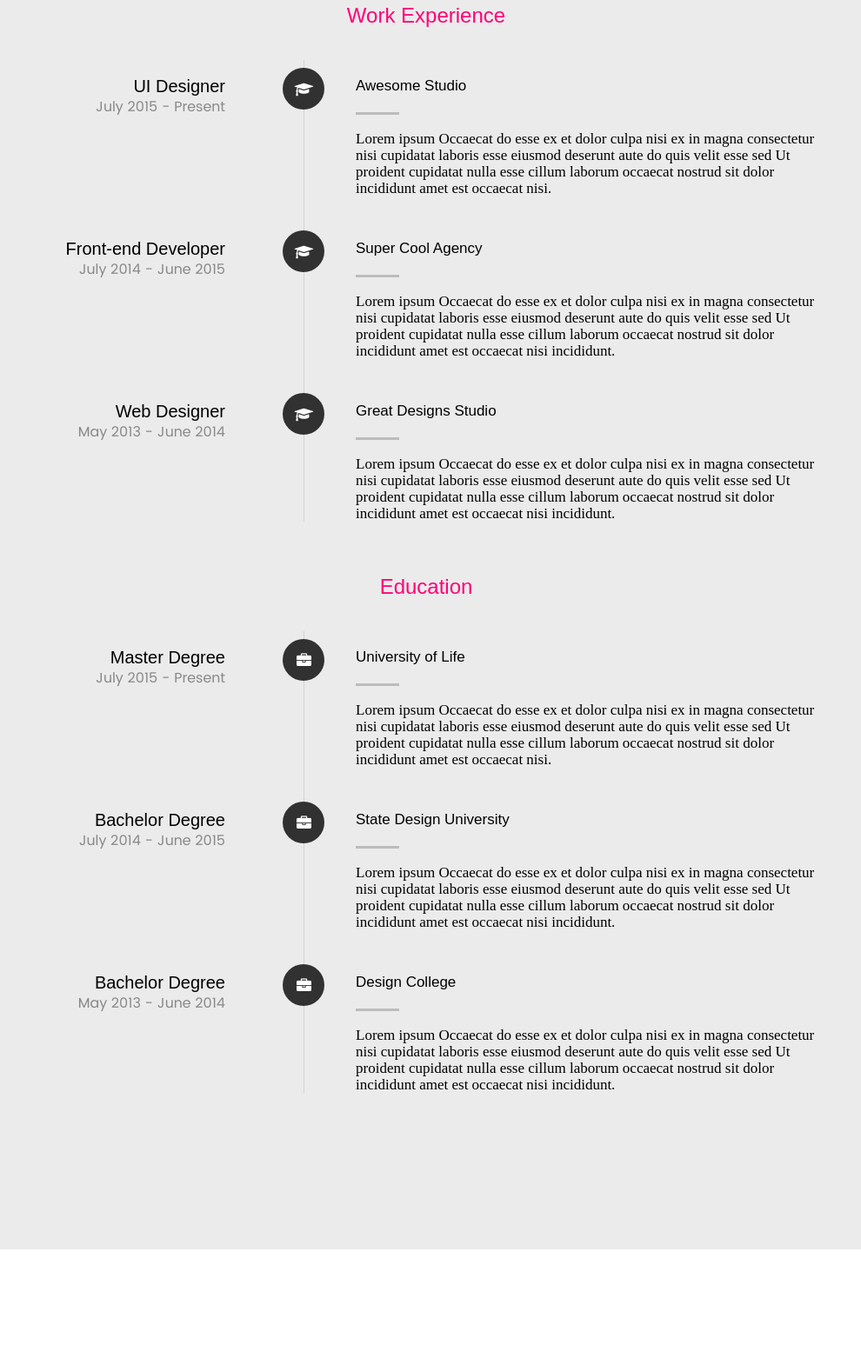
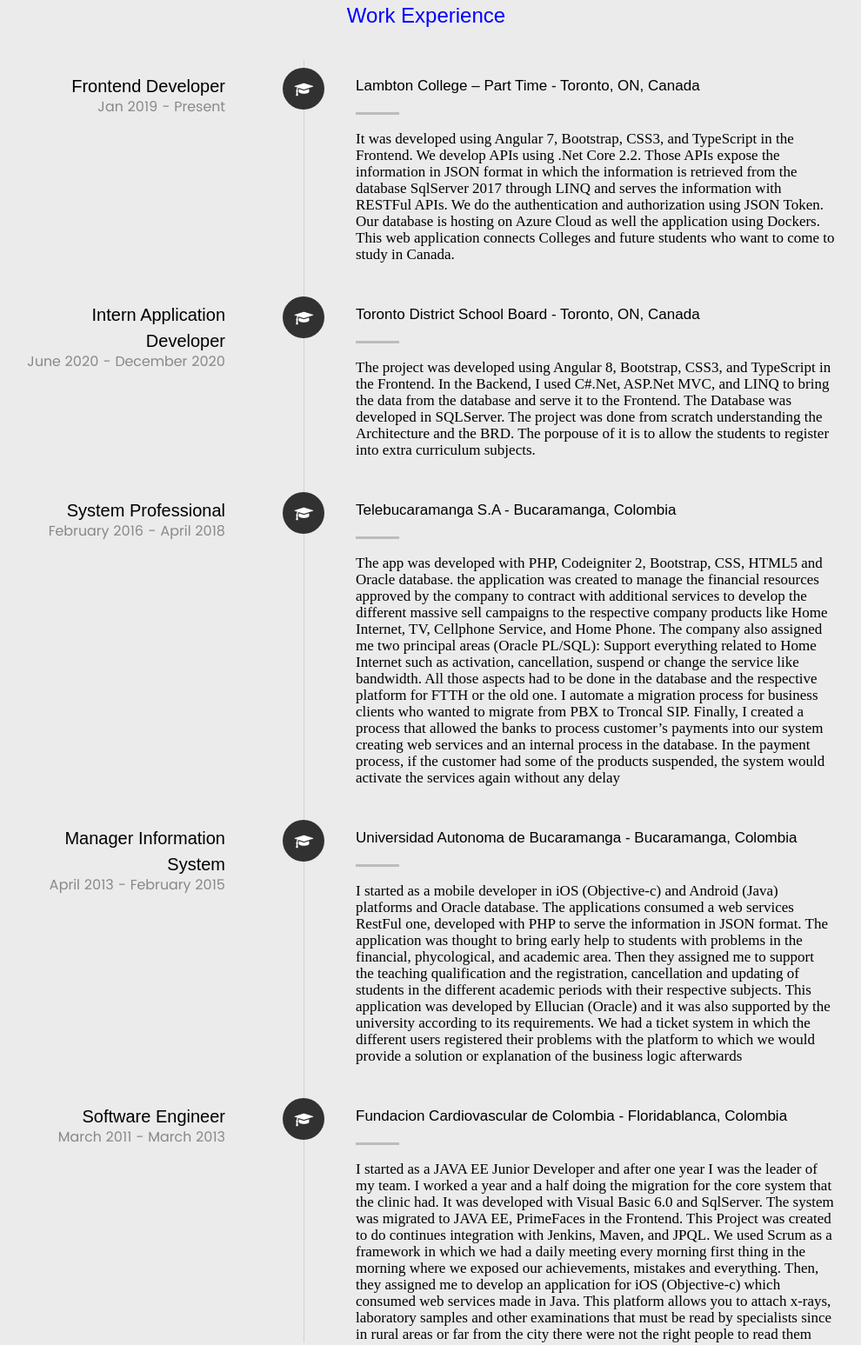
Before and after one commit to dieguits/resumeDiego, a plain HTML site: page index.html in a window 1280 px wide. Shown: the part 2541-4088 px from the top of the page at 87% size, without its empty margins (150-1140 px from the left). Drawn offline with Linux system fonts and the light colour scheme; files whose address does not match are found by name.

Commit message:
Work and education experience

```diff
--- a/css/main.css
+++ b/css/main.css
@@ -1630,7 +1630,7 @@
 	text-align: center;
 }
 #resume .resume-header h2 {
-	color: #FF0077;
+	color: #0000FF;
 }
 
 #resume .resume-timeline {
--- a/index.html
+++ b/index.html
@@ -158,13 +158,11 @@
       <div class="row about-content">
         <div class="col-six tab-full">
           <h3>Profile</h3>
-          <p>
-            Lets write something about me.
-          </p>
+          <p>Lets write something about me.</p>
 
           <ul class="info-list">
             <li></li>
-			<li>
+            <li>
               <strong>Fullname:</strong>
               <span>Diego Perez</span>
             </li>
@@ -190,9 +188,7 @@
 
         <div class="col-six tab-full">
           <h3>Skills</h3>
-          <p>
-            What kind of skill do I have to write here.
-          </p>
+          <p>What kind of skill do I have to write here.</p>
 
           <ul class="skill-bars">
             <li>
@@ -268,18 +264,22 @@
               </div>
 
               <div class="timeline-header">
-                <h3>UI Designer</h3>
-                <p>July 2015 - Present</p>
+                <h3>Frontend Developer</h3>
+                <p>Jan 2019 - Present</p>
               </div>
 
               <div class="timeline-content">
-                <h4>Awesome Studio</h4>
+                <h4>Lambton College – Part Time - Toronto, ON, Canada</h4>
                 <p>
-                  Lorem ipsum Occaecat do esse ex et dolor culpa nisi ex in
-                  magna consectetur nisi cupidatat laboris esse eiusmod deserunt
-                  aute do quis velit esse sed Ut proident cupidatat nulla esse
-                  cillum laborum occaecat nostrud sit dolor incididunt amet est
-                  occaecat nisi.
+                  It was developed using Angular 7, Bootstrap, CSS3, and
+                  TypeScript in the Frontend. We develop APIs using .Net Core
+                  2.2. Those APIs expose the information in JSON format in which
+                  the information is retrieved from the database SqlServer 2017
+                  through LINQ and serves the information with RESTFul APIs. We
+                  do the authentication and authorization using JSON Token. Our
+                  database is hosting on Azure Cloud as well the application
+                  using Dockers. This web application connects Colleges and
+                  future students who want to come to study in Canada.
                 </p>
               </div>
             </div>
@@ -291,18 +291,21 @@
               </div>
 
               <div class="timeline-header">
-                <h3>Front-end Developer</h3>
-                <p>July 2014 - June 2015</p>
+                <h3>Intern Application Developer</h3>
+                <p>June 2020 - December 2020</p>
               </div>
 
               <div class="timeline-content">
-                <h4>Super Cool Agency</h4>
+                <h4>Toronto District School Board - Toronto, ON, Canada</h4>
                 <p>
-                  Lorem ipsum Occaecat do esse ex et dolor culpa nisi ex in
-                  magna consectetur nisi cupidatat laboris esse eiusmod deserunt
-                  aute do quis velit esse sed Ut proident cupidatat nulla esse
-                  cillum laborum occaecat nostrud sit dolor incididunt amet est
-                  occaecat nisi incididunt.
+                  The project was developed using Angular 8, Bootstrap, CSS3,
+                  and TypeScript in the Frontend. In the Backend, I used
+                  <span>C#.Net</span>, ASP.Net MVC, and LINQ to bring the data
+                  from the database and serve it to the Frontend. The Database
+                  was developed in SQLServer. The project was done from scratch
+                  understanding the Architecture and the BRD. The porpouse of it
+                  is to allow the students to register into extra curriculum
+                  subjects.
                 </p>
               </div>
             </div>
@@ -314,18 +317,100 @@
               </div>
 
               <div class="timeline-header">
-                <h3>Web Designer</h3>
-                <p>May 2013 - June 2014</p>
+                <h3>System Professional</h3>
+                <p>February 2016 - April 2018</p>
               </div>
 
               <div class="timeline-content">
-                <h4>Great Designs Studio</h4>
+                <h4>Telebucaramanga S.A - Bucaramanga, Colombia</h4>
                 <p>
-                  Lorem ipsum Occaecat do esse ex et dolor culpa nisi ex in
-                  magna consectetur nisi cupidatat laboris esse eiusmod deserunt
-                  aute do quis velit esse sed Ut proident cupidatat nulla esse
-                  cillum laborum occaecat nostrud sit dolor incididunt amet est
-                  occaecat nisi incididunt.
+                  The app was developed with PHP, Codeigniter 2, Bootstrap, CSS,
+                  HTML5 and Oracle database. the application was created to
+                  manage the financial resources approved by the company to
+                  contract with additional services to develop the different
+                  massive sell campaigns to the respective company products like
+                  Home Internet, TV, Cellphone Service, and Home Phone. The
+                  company also assigned me two principal areas (Oracle PL/SQL):
+                  Support everything related to Home Internet such as
+                  activation, cancellation, suspend or change the service like
+                  bandwidth. All those aspects had to be done in the database
+                  and the respective platform for FTTH or the old one. I
+                  automate a migration process for business clients who wanted
+                  to migrate from PBX to Troncal SIP. Finally, I created a
+                  process that allowed the banks to process customer’s payments
+                  into our system creating web services and an internal process
+                  in the database. In the payment process, if the customer had
+                  some of the products suspended, the system would activate the
+                  services again without any delay
+                </p>
+              </div>
+            </div>
+            <!-- /timeline-block -->
+
+            <div class="timeline-block">
+              <div class="timeline-ico">
+                <i class="fa fa-graduation-cap"></i>
+              </div>
+
+              <div class="timeline-header">
+                <h3>Manager Information System</h3>
+                <p>April 2013 - February 2015</p>
+              </div>
+
+              <div class="timeline-content">
+                <h4>
+                  Universidad Autonoma de Bucaramanga - Bucaramanga, Colombia
+                </h4>
+                <p>
+                  I started as a mobile developer in iOS (Objective-c) and
+                  Android (Java) platforms and Oracle database. The applications
+                  consumed a web services RestFul one, developed with PHP to
+                  serve the information in JSON format. The application was
+                  thought to bring early help to students with problems in the
+                  financial, phycological, and academic area. Then they assigned
+                  me to support the teaching qualification and the registration,
+                  cancellation and updating of students in the different
+                  academic periods with their respective subjects. This
+                  application was developed by Ellucian (Oracle) and it was also
+                  supported by the university according to its requirements. We
+                  had a ticket system in which the different users registered
+                  their problems with the platform to which we would provide a
+                  solution or explanation of the business logic afterwards
+                </p>
+              </div>
+            </div>
+            <!-- /timeline-block -->
+
+            <div class="timeline-block">
+              <div class="timeline-ico">
+                <i class="fa fa-graduation-cap"></i>
+              </div>
+
+              <div class="timeline-header">
+                <h3>Software Engineer</h3>
+                <p>March 2011 - March 2013</p>
+              </div>
+
+              <div class="timeline-content">
+                <h4>
+                  Fundacion Cardiovascular de Colombia - Floridablanca, Colombia
+                </h4>
+                <p>
+                  I started as a JAVA EE Junior Developer and after one year I
+                  was the leader of my team. I worked a year and a half doing
+                  the migration for the core system that the clinic had. It was
+                  developed with Visual Basic 6.0 and SqlServer. The system was
+                  migrated to JAVA EE, PrimeFaces in the Frontend. This Project
+                  was created to do continues integration with Jenkins, Maven,
+                  and JPQL. We used Scrum as a framework in which we had a daily
+                  meeting every morning first thing in the morning where we
+                  exposed our achievements, mistakes and everything. Then, they
+                  assigned me to develop an application for iOS (Objective-c)
+                  which consumed web services made in Java. This platform allows
+                  you to attach x-rays, laboratory samples and other
+                  examinations that must be read by specialists since in rural
+                  areas or far from the city there were not the right people to
+                  read them
                 </p>
               </div>
             </div>
```
